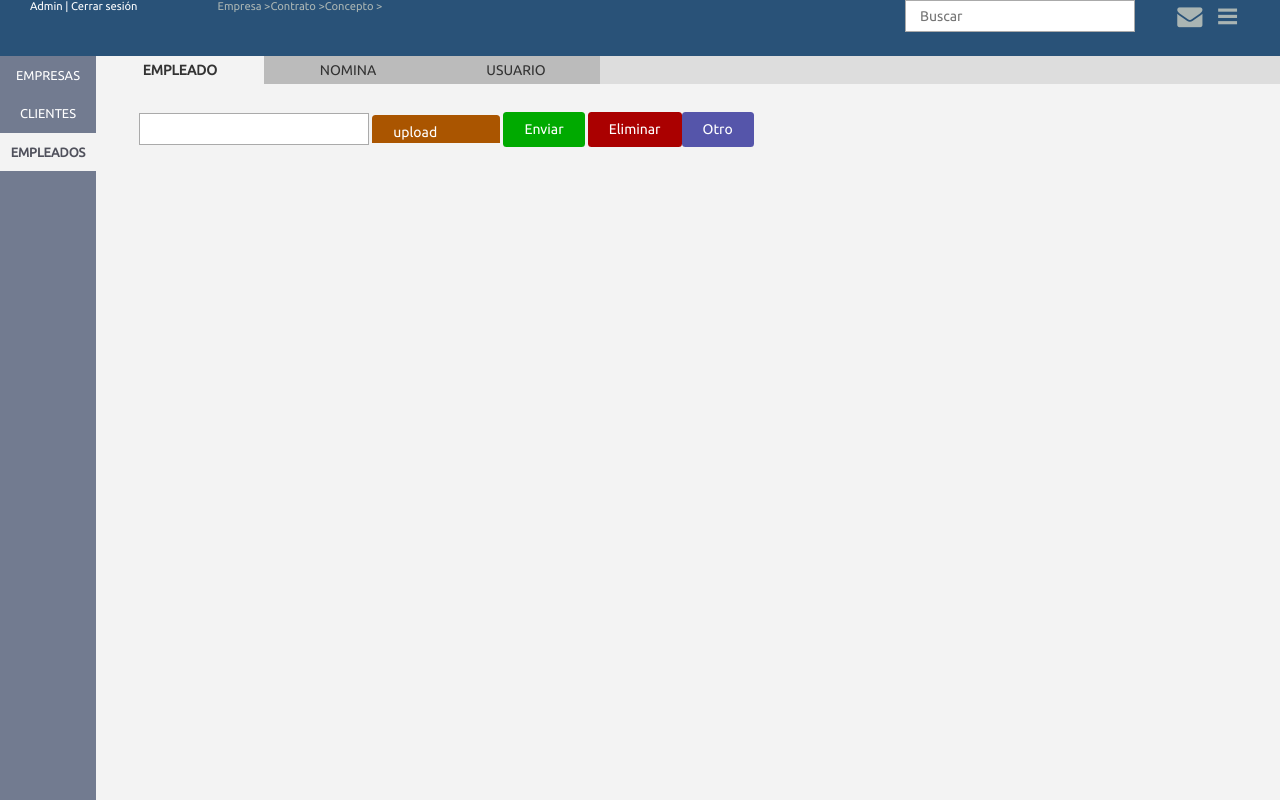
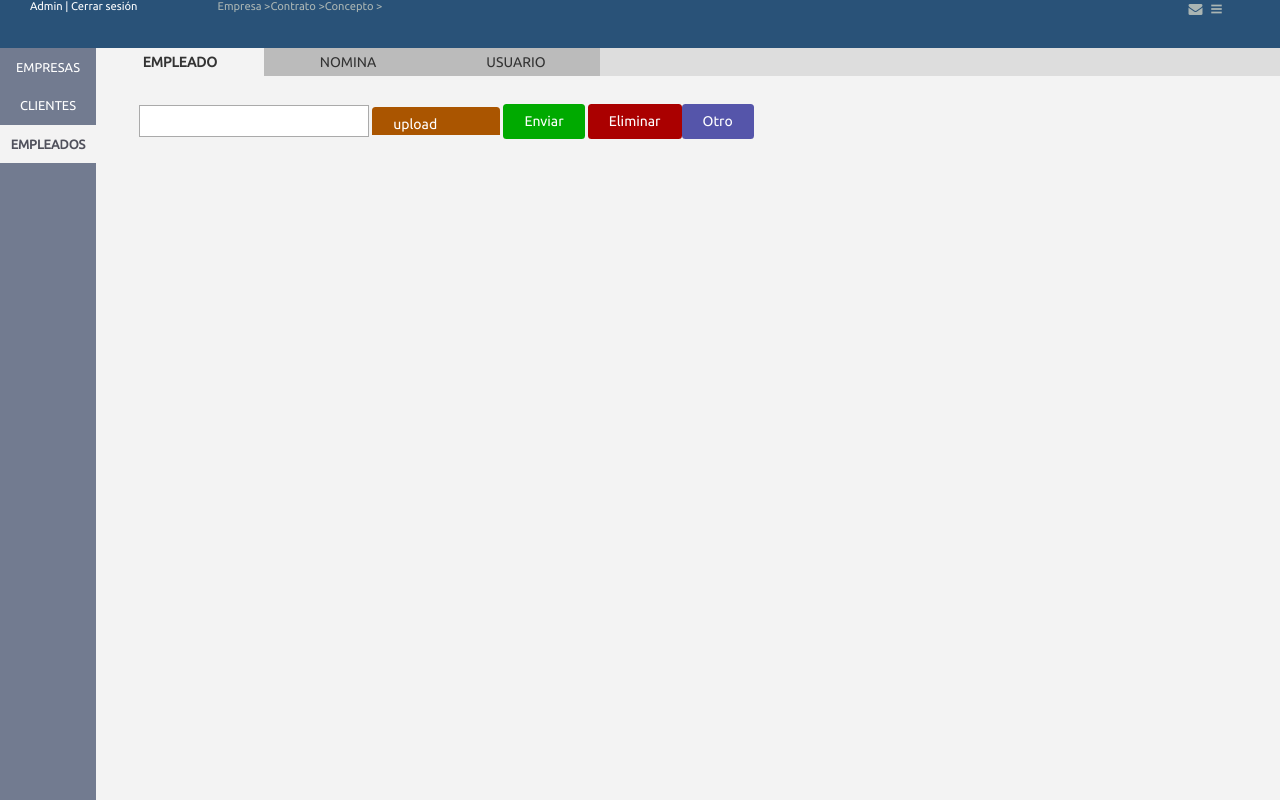
Before and after one commit to marcoavazquez/icb_ui, a plain HTML site: page index.html in a window 1280 px wide. Drawn offline with Linux system fonts and the light colour scheme.

Commit message:
quitando busqueda

```diff
--- a/index.html
+++ b/index.html
@@ -22,7 +22,8 @@
         </div>
         <div class="cont-form-busqueda ed-item tablet-20 tablet-cross-center">
           <div class="form-busqueda">
-            <input type="text" placeholder="Buscar"/>
+            <!--input(type="text", placeholder="Buscar")-->
+
           </div>
         </div>
         <div class="cont-menu-opciones ed-item tablet-10 tablet-cross-center tablet-main-center"><span class="icon-email-envelope"></span><span class="icon-three-bars">       </span></div>
--- a/sass/_header.scss
+++ b/sass/_header.scss
@@ -1,6 +1,6 @@
 header {
     background: $background_menu_seccion;
-    height: 4em;
+    height: 3rem;
     margin: 0;
     padding: 0;
     z-index: 500;
@@ -30,7 +30,7 @@ ul {
 .cont-menu-opciones {
     color: $gris_claro;
     height: 100%;
-    font-size: 1.8em;
+    font-size: 1em;
     span {
         margin-left: 0.5em;
         cursor: pointer;
--- a/sass/_menu.scss
+++ b/sass/_menu.scss
@@ -6,7 +6,7 @@
     width: 6rem;
     position: fixed;
     left: 0;
-    margin-top: 3.5rem;
+    margin-top: 3rem;
     nav ul{
         .menu-l-activo {
             font-weight: bold;
```
Also changed, not shown: css/app.css, 1 other file.
